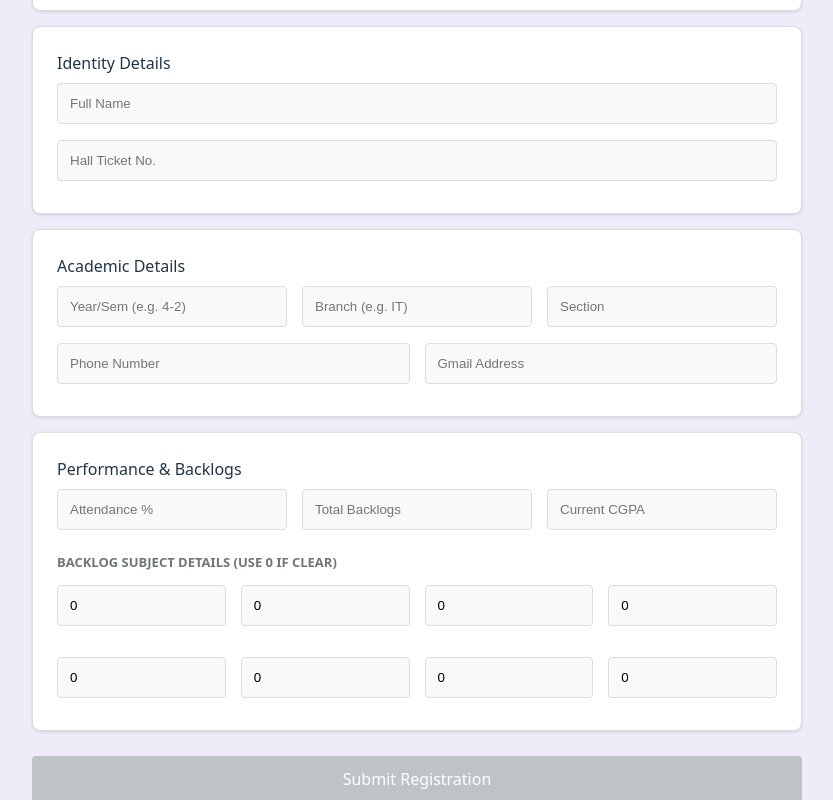
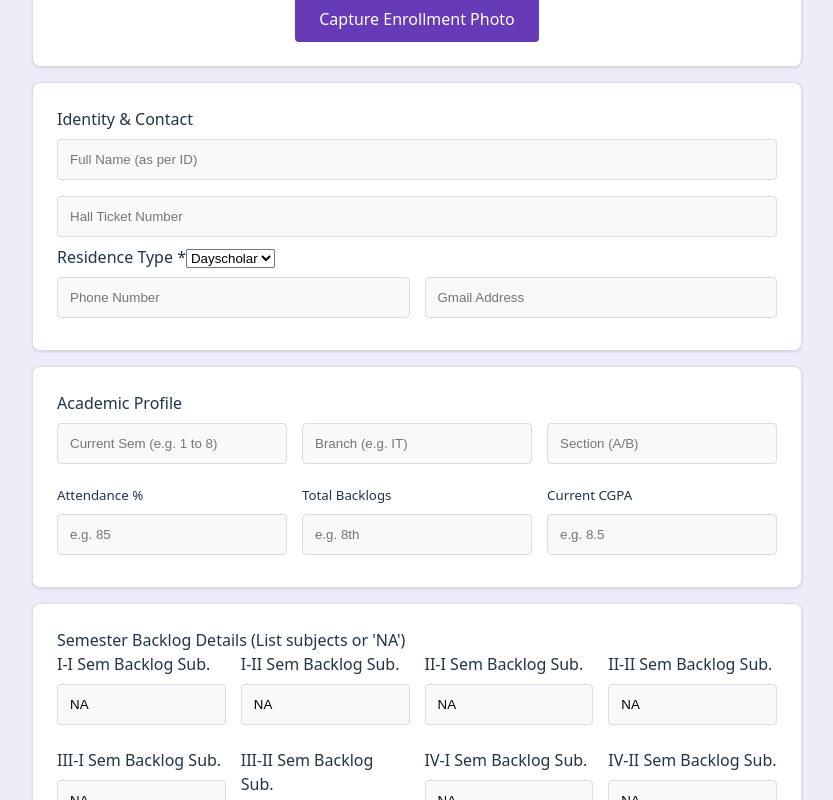
Before and after one commit to KanhaiyaPrasadSah/Registration-form, a React (Vite) app: page / in a window 1280 px wide. Shown: the part 640-1440 px from the top of the page, without its empty margins (223-1056 px from the left). Built offline with nearby package versions, Linux system fonts and the light colour scheme; no server answers.

Commit message:
Added Roman numeral mapping and lazy sync logic

```diff
--- a/src/App.jsx
+++ b/src/App.jsx
@@ -6,11 +6,11 @@ import Webcam from 'react-webcam';
 import axios from 'axios';
 import './App.css';
 
-// 1. Hugging Face Backend Registration Endpoint
+// 1. Your Hugging Face Backend Registration Endpoint
 const BACKEND_URL = "https://kks4u-attendance-backend.hf.space/register";
 
-// 2. UPDATED: Your specific Apps Script Web App URL
-const SCRIPT_URL = "https://script.google.com/macros/s/AKfycbzmZ34KO3_bi24EKzmGUYHQAhivZhzdsCeqxlmwwso1ToKndNOyHZyINir5v3LkfaYZ7g/exec";
+// 2. Your specific Apps Script Web App URL
+const SCRIPT_URL = "https://script.google.com/macros/s/AKfycbxWfWyogMKumRUxdYFdkg-XawrejDn_QdpOhETZrAQ-13txic2kBzaA9CDUzSGT4tW7vw/exec";
 
 // Validation Schema
 const schema = yup.object({
@@ -19,10 +19,11 @@ const schema = yup.object({
   yearSem: yup.string().required('Required (e.g., 4-2)'),
   branch: yup.string().required('Required'),
   section: yup.string().required('Required'),
+  residence: yup.string().required('Please select residence type'),
   phone: yup.string().matches(/^[6-9]\d{9}$/, '10-digit number required').required(),
   gmail: yup.string().email('Invalid email').required(),
   attendance: yup.number().typeError('Required').required(),
-  backlogs: yup.number().typeError('Required').required(),
+  backlogs: yup.string().required('Required (e.g., 8th or 0)'),
   cgpa: yup.number().typeError('Required').required(),
 });
 
@@ -32,17 +33,30 @@ function App() {
   const [loading, setLoading] = useState(false);
   const webcamRef = useRef(null);
 
+  // Configuration for Roman Numeral Semesters
+  const SEMESTERS = [
+    { label: "I-I", key: "I-I SEM BACKLOG SUB", scriptKey: "backlog_1_1" },
+    { label: "I-II", key: "I-II SEM BACKLOG SUB", scriptKey: "backlog_1_2" },
+    { label: "II-I", key: "II-I SEM BACKLOG SUB", scriptKey: "backlog_2_1" },
+    { label: "II-II", key: "II-II SEM BACKLOG SUB", scriptKey: "backlog_2_2" },
+    { label: "III-I", key: "III-I SEM BACKLOG SUB", scriptKey: "backlog_3_1" },
+    { label: "III-II", key: "III-II SEM BACKLOG SUB", scriptKey: "backlog_3_2" },
+    { label: "IV-I", key: "IV-I SEM BACKLOG SUB", scriptKey: "backlog_4_1" },
+    { label: "IV-II", key: "IV-II SEM BACKLOG SUB", scriptKey: "backlog_4_2" },
+  ];
+
   const { register, handleSubmit, reset, formState: { errors } } = useForm({
     resolver: yupResolver(schema),
     defaultValues: {
-      backlog_1_1: "0",
-      backlog_1_2: "0",
-      backlog_2_1: "0",
-      backlog_2_2: "0",
-      backlog_3_1: "0",
-      backlog_3_2: "0",
-      backlog_4_1: "0",
-      backlog_4_2: "0",
+      residence: "Dayscholar",
+      "I-I SEM BACKLOG SUB": "NA",
+      "I-II SEM BACKLOG SUB": "NA",
+      "II-I SEM BACKLOG SUB": "NA",
+      "II-II SEM BACKLOG SUB": "NA",
+      "III-I SEM BACKLOG SUB": "NA",
+      "III-II SEM BACKLOG SUB": "NA",
+      "IV-I SEM BACKLOG SUB": "NA",
+      "IV-II SEM BACKLOG SUB": "NA",
     }
   });
 
@@ -55,7 +69,7 @@ function App() {
   const confirmPhoto = () => setIsConfirmed(true);
   const retake = () => { setImgSrc(null); setIsConfirmed(false); };
 
-  const onSubmit = async (data) => {
+  const onSubmit = async (formData) => {
     if (!isConfirmed) {
       alert("Please capture and confirm your photo first!");
       return;
@@ -63,21 +77,30 @@ function App() {
 
     setLoading(true);
     try {
-      // Sending data to HF Backend which processes the Face Vector and pushes to Google Sheets
-      const response = await axios.post(BACKEND_URL, {
-        ...data,
+      // Create the payload with Roman mapping to Script Keys
+      const payload = {
+        ...formData,
         image: imgSrc,
-        script_url: SCRIPT_URL
+        script_url: SCRIPT_URL,
+        backlogs: formData.backlogs.toString(),
+      };
+
+      // Explicitly map each Roman field to the numeric key the script uses
+      SEMESTERS.forEach(sem => {
+        payload[sem.scriptKey] = formData[sem.key];
       });
 
+      const response = await axios.post(BACKEND_URL, payload);
+
       if (response.status === 200) {
-        alert("✅ Registration Successful!\nYour face vector has been generated and details saved to the database.");
+        alert("✅ Registration Successful!\nFace vector generated and data synced.");
         reset();
         setImgSrc(null);
         setIsConfirmed(false);
       }
     } catch (err) {
-      const errorMsg = err.response?.data?.detail || err.message;
+      console.error("Submission Error:", err);
+      const errorMsg = err.response?.data?.detail || err.response?.data?.message || err.message || "Unknown Error";
       alert(`❌ Error: ${errorMsg}`);
     } finally {
       setLoading(false);
@@ -90,29 +113,29 @@ function App() {
       <form onSubmit={handleSubmit(onSubmit)} className="centered-form">
 
         <header className="form-card">
-          <h1>Student Registration Form</h1>
-          <p>Register your identity to enable AI Face Recognition at SmartGate terminals.</p>
+          <h1>Student Registration: SmartGate AI</h1>
+          <p>Enroll your facial data and academic profile for real-time campus identification.</p>
         </header>
 
-        {/* PHOTO SECTION */}
+        {/* PHOTO ENROLLMENT */}
         <section className="form-card">
-          <label className="section-title">Face Enrollment (Camera) *</label>
+          <label className="section-title">Face Enrollment *</label>
           <div className="camera-section">
             {!imgSrc ? (
               <div className="camera-setup">
-                <Webcam audio={false} ref={webcamRef} screenshotFormat="image/jpeg" className="webcam-view" />
-                <button type="button" onClick={capture} className="capture-btn">Capture Face</button>
+                <Webcam audio={false} ref={webcamRef} screenshotFormat="image/jpeg" className="webcam-view" mirrored={true} />
+                <button type="button" onClick={capture} className="capture-btn">Capture Enrollment Photo</button>
               </div>
             ) : (
               <div className="preview-setup">
                 <img src={imgSrc} alt="Captured" className="webcam-view" />
                 {!isConfirmed ? (
                   <div className="confirm-actions">
-                    <button type="button" onClick={confirmPhoto} className="confirm-btn">Confirm Photo</button>
+                    <button type="button" onClick={confirmPhoto} className="confirm-btn">Use This Photo</button>
                     <button type="button" onClick={retake} className="retake-btn">Retake</button>
                   </div>
                 ) : (
-                  <div className="confirmed-badge">✅ Face Confirmed <button type="button" onClick={retake} className="small-link">Change</button></div>
+                  <div className="confirmed-badge">✅ Enrollment Photo Confirmed <button type="button" onClick={retake} className="small-link">Change</button></div>
                 )}
               </div>
             )}
@@ -121,56 +144,72 @@ function App() {
 
         {/* IDENTITY DETAILS */}
         <section className="form-card">
-          <label className="section-title">Identity Details</label>
+          <label className="section-title">Identity & Contact</label>
           <div className="field-group">
-            <input {...register('name')} placeholder="Full Name" className={errors.name ? 'input-error' : ''} />
+            <input {...register('name')} placeholder="Full Name (as per ID)" className={errors.name ? 'input-error' : ''} />
             {errors.name && <span className="error-msg">{errors.name.message}</span>}
           </div>
           <div className="field-group">
-            <input {...register('htNo')} placeholder="Hall Ticket No." className={errors.htNo ? 'input-error' : ''} />
+            <input {...register('htNo')} placeholder="Hall Ticket Number" className={errors.htNo ? 'input-error' : ''} />
             {errors.htNo && <span className="error-msg">{errors.htNo.message}</span>}
           </div>
-        </section>
 
-        {/* ACADEMIC DETAILS */}
-        <section className="form-card">
-          <label className="section-title">Academic Details</label>
-          <div className="grid-3">
-            <input {...register('yearSem')} placeholder="Year/Sem (e.g. 4-2)" />
-            <input {...register('branch')} placeholder="Branch (e.g. IT)" />
-            <input {...register('section')} placeholder="Section" />
+          <div className="field-group">
+            <label className="sub-label">Residence Type *</label>
+            <select {...register('residence')} className={errors.residence ? 'input-error dropdown-field' : 'dropdown-field'}>
+              <option value="Dayscholar">Dayscholar</option>
+              <option value="Hosteler">Hosteler</option>
+            </select>
+            {errors.residence && <span className="error-msg">{errors.residence.message}</span>}
           </div>
+
           <div className="grid-2">
             <input {...register('phone')} placeholder="Phone Number" />
             <input {...register('gmail')} placeholder="Gmail Address" />
           </div>
         </section>
 
-        {/* PERFORMANCE & BACKLOGS */}
+        {/* ACADEMIC PROFILE */}
         <section className="form-card">
-          <label className="section-title">Performance & Backlogs</label>
+          <label className="section-title">Academic Profile</label>
           <div className="grid-3">
-            <input {...register('attendance')} placeholder="Attendance %" />
-            <input {...register('backlogs')} placeholder="Total Backlogs" />
-            <input {...register('cgpa')} placeholder="Current CGPA" />
+            <input {...register('yearSem')} placeholder="Current Sem (e.g. 1 to 8)" />
+            <input {...register('branch')} placeholder="Branch (e.g. IT)" />
+            <input {...register('section')} placeholder="Section (A/B)" />
           </div>
+          <div className="grid-3" style={{marginTop: '10px'}}>
+            <div className="input-stack">
+               <small>Attendance %</small>
+               <input {...register('attendance')} placeholder="e.g. 85" />
+            </div>
+            <div className="input-stack">
+               <small>Total Backlogs</small>
+               <input {...register('backlogs')} type="text" placeholder="e.g. 8th" className={errors.backlogs ? 'input-error' : ''} />
+               {errors.backlogs && <span className="error-msg">{errors.backlogs.message}</span>}
+            </div>
+            <div className="input-stack">
+               <small>Current CGPA</small>
+               <input {...register('cgpa')} placeholder="e.g. 8.5" />
+            </div>
+          </div>
+        </section>
 
-          <div className="sem-marks-header">BACKLOG SUBJECT DETAILS (Use 0 if clear)</div>
+        {/* BACKLOG SUBJECTS (ROMAN NUMERALS) */}
+        <section className="form-card">
+          <label className="section-title">Semester Backlog Details (List subjects or 'NA')</label>
           <div className="grid-4">
-            <input {...register('backlog_1_1')} placeholder="1-1 Subs" />
-            <input {...register('backlog_1_2')} placeholder="1-2 Subs" />
-            <input {...register('backlog_2_1')} placeholder="2-1 Subs" />
-            <input {...register('backlog_2_2')} placeholder="2-2 Subs" />
-            <input {...register('backlog_3_1')} placeholder="3-1 Subs" />
-            <input {...register('backlog_3_2')} placeholder="3-2 Subs" />
-            <input {...register('backlog_4_1')} placeholder="4-1 Subs" />
-            <input {...register('backlog_4_2')} placeholder="4-2 Subs" />
+            {SEMESTERS.map((sem) => (
+              <div className="sem-input" key={sem.key}>
+                <label>{sem.label} Sem Backlog Sub.</label>
+                <input {...register(sem.key)} />
+              </div>
+            ))}
           </div>
         </section>
 
         <div className="footer-actions">
           <button type="submit" disabled={loading || !isConfirmed} className="google-submit-btn">
-            {loading ? "Processing AI Vector..." : "Submit Registration"}
+            {loading ? "Processing AI Face Vector..." : "Complete Registration"}
           </button>
         </div>
       </form>
```
